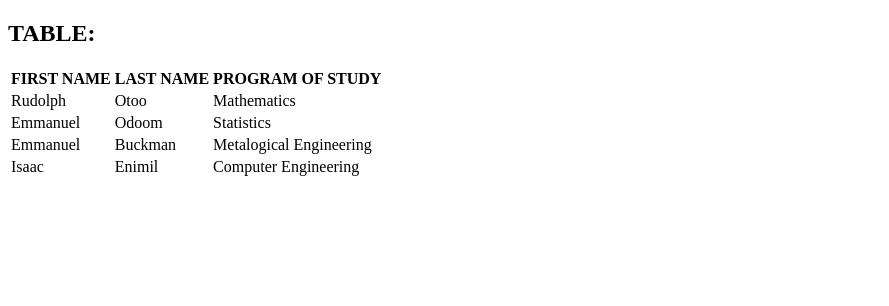
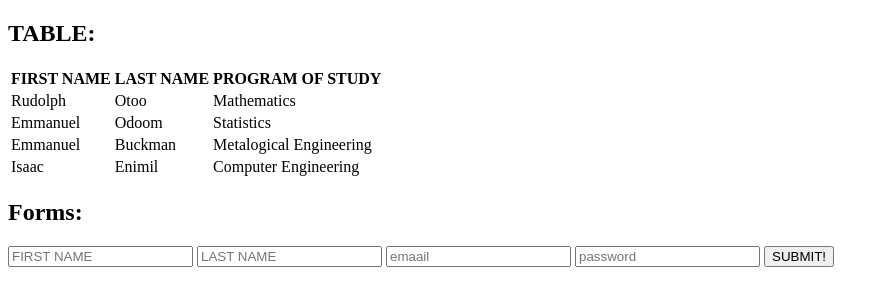
Before and after one commit to rudolphOtoo/course, a plain HTML site: page index.html in a window 1280 px wide. Shown: the whole page, without its empty margins (0-889 px from the left). Drawn offline with Linux system fonts and the light colour scheme.

Commit message:
Created a form to be filled

```diff
--- a/index.html
+++ b/index.html
@@ -40,6 +40,20 @@
         </tr>
 
     </table>
+
+    <!-- FORMS CREATIONS -->
+    <h2> Forms:</h2>
+    <form>
+        <input type="text" placeholder="FIRST NAME">
+        <input type="text" placeholder="LAST NAME">
+        <input type="email" placeholder="emaail">
+        <input type="password" placeholder="password">
+        <button>SUBMIT!</button>
+    </form>
+
+
 </body>
 
 </html>
+
+</html>
```
